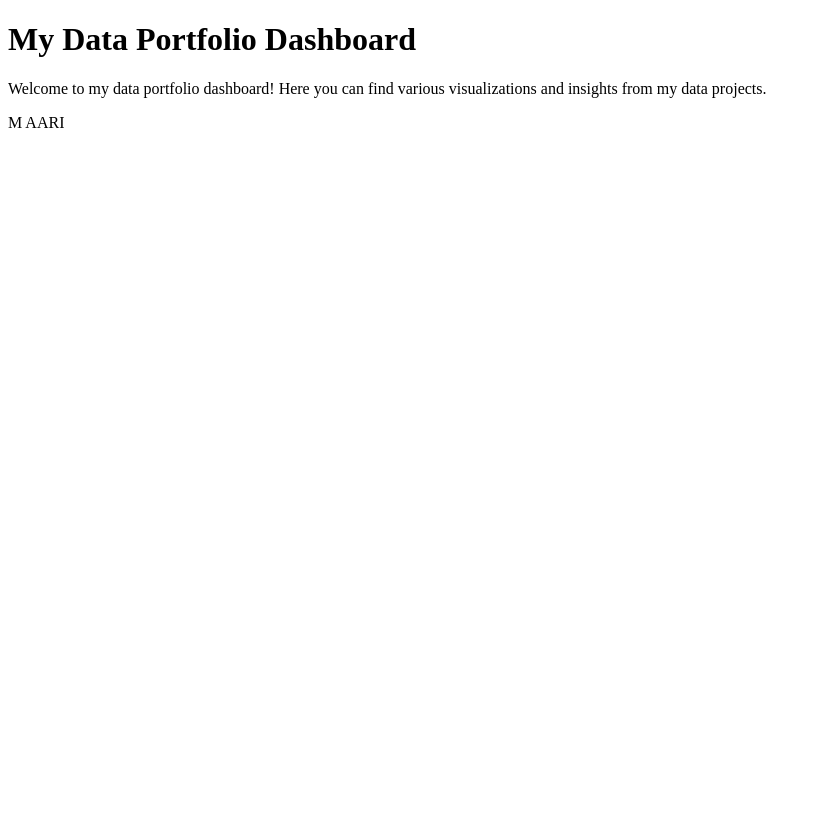
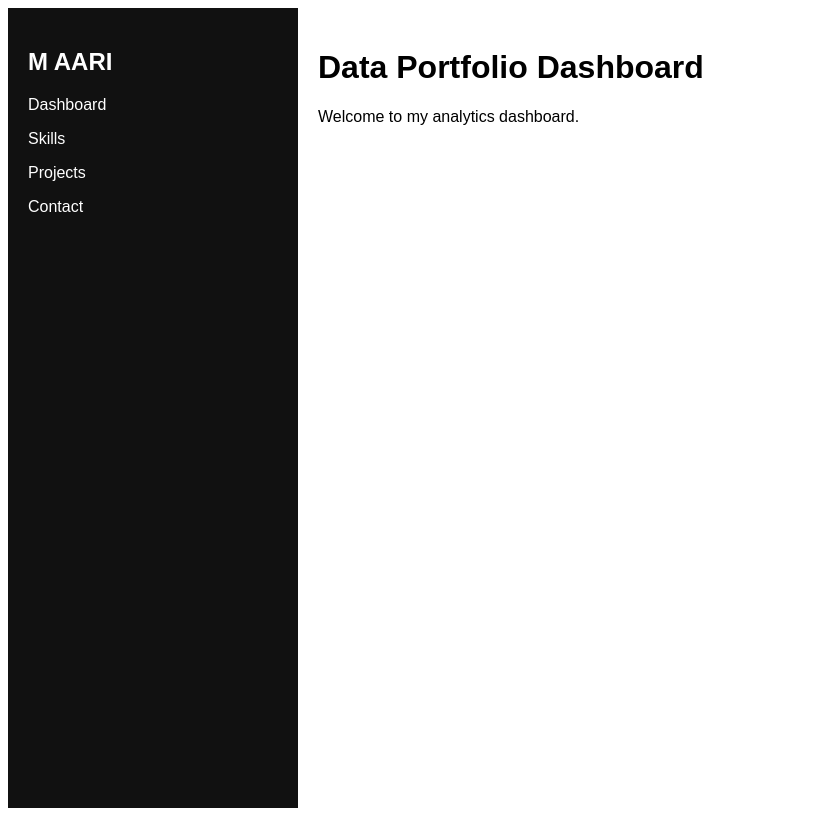
Before and after one commit to mulagadaaari/90_days_build_mode, a React (Vite) app in the folder project_1_portfolio_dashboard/: page / in a window 1280 px wide. Shown: the whole page, without its empty margins (0-821 px from the left). Built offline with nearby package versions, Linux system fonts and the light colour scheme.

Commit message:
Add dashboard layout structure

```diff
--- a/project_1_portfolio_dashboard/src/App.jsx
+++ b/project_1_portfolio_dashboard/src/App.jsx
@@ -1,9 +1,31 @@
 function App() {
   return (
-    <div>
-      <h1>My Data Portfolio Dashboard</h1>
-      <p>Welcome to my data portfolio dashboard! Here you can find various visualizations and insights from my data projects.</p>
-      <p>M AARI</p>
+    <div style={{ display: "flex", height: "100vh", fontFamily: "Arial" }}>
+
+      {/* Sidebar */}
+      <div style={{ width: "250px", background: "#111", color: "white", padding: "20px" }}>
+        <h2>M AARI</h2>
+        <p>Dashboard</p>
+        <p>Skills</p>
+        <p>Projects</p>
+        <p>Contact</p>
+      </div>
+
+      {/* Main Area */}
+      <div style={{ flex: 1, padding: "20px" }}>
+
+        {/* Header */}
+        <div style={{ marginBottom: "20px" }}>
+          <h1>Data Portfolio Dashboard</h1>
+        </div>
+
+        {/* Content */}
+        <div>
+          <p>Welcome to my analytics dashboard.</p>
+        </div>
+
+      </div>
+
     </div>
   )
 }
```
